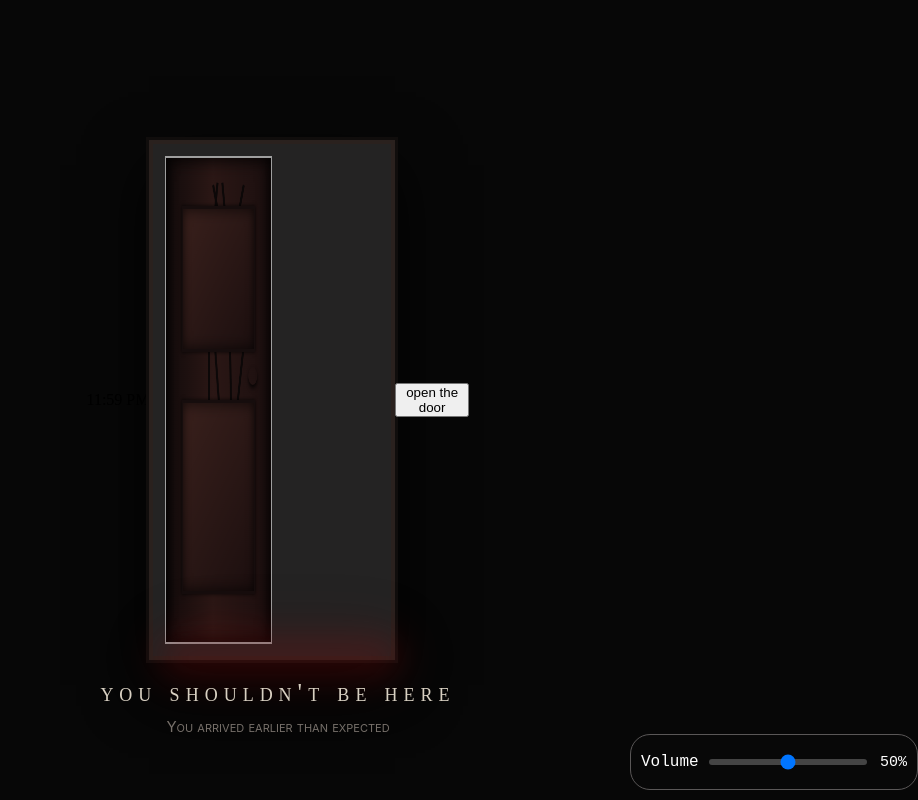
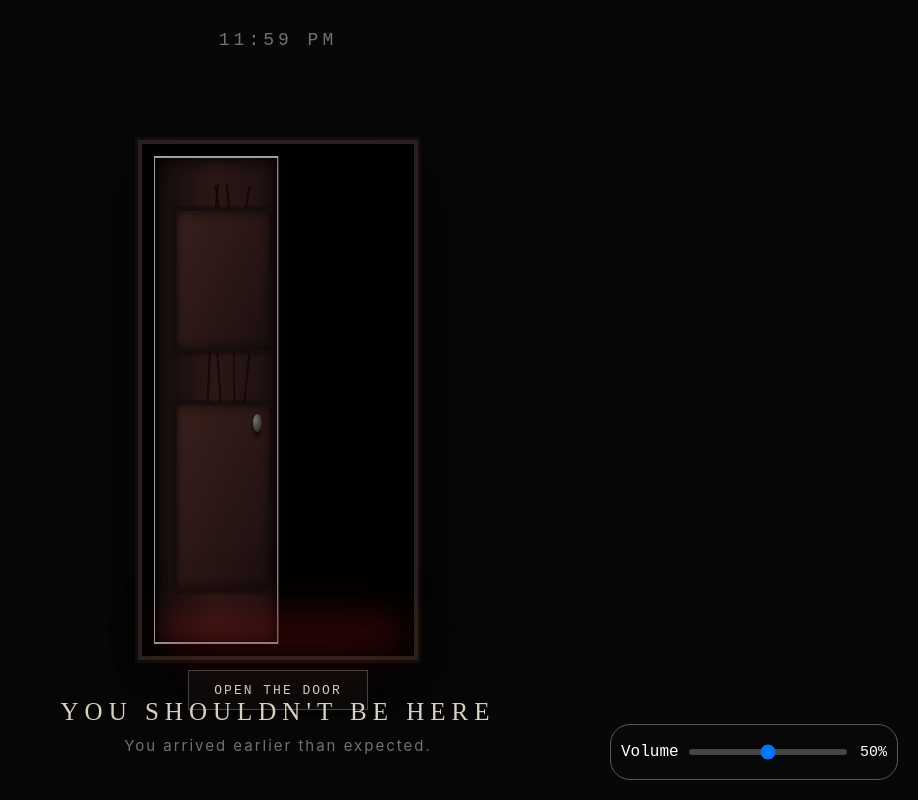
Before and after one commit to XItizmgr/haunted-door, a website built with Vite: page index.html in a window 1280 px wide. Both pictures are taken after a click on the element 634 px from the left and 400 px from the top of the page. Shown: the whole page, without its empty margins (362-1280 px from the left). Built offline with nearby package versions, Linux system fonts and the light colour scheme.

Commit message:
fixied some layout and added flashlight

```diff
--- a/index.html
+++ b/index.html
@@ -2,21 +2,22 @@
 <html lang="en">
   <head>
     <meta charset="UTF-8" />
-    <link rel="icon" type="image/svg+xml" href="/favicon.svg" />
     <meta name="viewport" content="width=device-width, initial-scale=1.0" />
-    <title>haunted-door</title>
+    <title>Haunted Door</title>
   </head>
   <body>
     <div id="app">
       <span class="time">11:59 PM</span>
       <div class="intro-message">
-        <p class="main-msg"> you shouldn't be here</p>
-        <p class="sub-msg"> You arrived earlier than expected</p>
+        <p class="main-msg">YOU SHOULDN'T BE HERE</p>
+        <p class="sub-msg">You arrived earlier than expected.</p>
       </div>
       <div class="door-container">
         <div class="door-frame">
           <div class="red-light"></div>
+
           <div class="door">
+            <!-- SCRATCHES -->
             <div class="scratches s1"></div>
             <div class="scratches s2"></div>
             <div class="scratches s3"></div>
@@ -25,14 +26,19 @@
             <div class="scratches s6"></div>
             <div class="scratches s7"></div>
             <div class="scratches s8"></div>
+
+            <!-- PANELS -->
             <div class="door-panel door-panel-top"></div>
             <div class="door-panel door-panel-bottom"></div>
+
+            <!-- HANDLE -->
             <div class="door-handle">
               <div class="handle"></div>
             </div>
           </div>
         </div>
-        <button class="open-btn">open the door</button>
+
+        <button class="open-btn">OPEN THE DOOR</button>
       </div>
       <div class="audio-container">
         <span class="audio-label">Volume</span>
@@ -41,13 +47,19 @@
       </div>
       <div class="audio">
         <audio id="door-audio">
-          <source src="dragon-studio-opening-door-450444.mp3" />
+          <source src="Scary Door Creak Sound Effect.mp3" />
         </audio>
         <audio id="background-audio" loop>
-          <source src="Loyalty_Freak_Music_-_07_-_A_really_dark_alley(chosic.com).mp3" />
+          <source src="/Loyalty_Freak_Music_-_07_-_A_really_dark_alley(chosic.com).mp3" />
+        </audio>
+        <audio id="clock-audio" loop>
+          <source src="u_mx4xkr2bzy-slow-cinematic-clock-ticking-tension-2-323078.mp3" />
         </audio>
       </div>
       <div class="flashlight"></div>
+      <div class="jumpscare">
+        <img src="/crepppy pic.png" alt="Jumpscare" />
+      </div>
     </div>
     <script type="module" src="/src/main.js"></script>
   </body>
--- a/src/main.js
+++ b/src/main.js
@@ -1,33 +1,70 @@
 import "./style.css";
-const door =  document.querySelector(".door")
-const doorAudio = document.getElementById("door-audio")
+const door = document.querySelector(".door");
+const openButton = document.querySelector(".open-btn");
+const doorAudio = document.querySelector("#door-audio");
+const backgroundAudio = document.querySelector("#background-audio");
+const time = document.querySelector(".time");
+const jumpscare = document.querySelector(".jumpscare");
+const flashlight = document.querySelector(".flashlight");
+const audioController = document.querySelector("#audio-controler");
+const audioValue = document.querySelector("#audio-value");
 
-doorAudio.volume = 0.5
-door.addEventListener("click",()=>{
-   door.classList.toggle("open")
-   doorAudio.play()
-})
+doorAudio.volume = 0.5;
+backgroundAudio.volume = 0.5;
 
-const backgroundAudio = document.querySelector("#background-audio")
+let audioStarted = false;
+
+function startBackgroundAudio() {
+
+  if (audioStarted) return;
+
+  backgroundAudio.play();
+  audioStarted = true;
+}
+let doorOpened = false;
+
+function openDoor() {
+  if (doorOpened) return;
+  doorOpened = true;
+  startBackgroundAudio();
 
 
-let audioStarted = false
-backgroundAudio.volume = 0.5
-document.addEventListener("click",()=>{
-    if(!audioStarted){
-        backgroundAudio.play()
-        audioStarted = true
-    }
-})
+  door.classList.add("open");
+  doorAudio.currentTime = 0;
+  doorAudio.play();
+  setTimeout(() => {
+    time.textContent = "12:00 AM";
+  }, 5000);
 
+  setTimeout(() => {
+    backgroundAudio.pause();
+    jumpscare.classList.add("active");
+  }, 7000);
+}
 
-const audiocontroler = document.querySelector("#audio-controler")
-const audiovalue = document.querySelector("#audio-value")
+door.addEventListener("click", openDoor);
+openButton.addEventListener("click", openDoor);
+document.addEventListener("click", () => {
 
-audiocontroler.addEventListener("input",()=>{
-    const volume  = audiocontroler.value
-    backgroundAudio.volume = volume /100
-    audiovalue.textContent = `${volume}%`
-    backgroundAudio.play()
+  startBackgroundAudio();
 
-})
+});
+
+audioController.addEventListener("input", () => {
+  const volume = Number(audioController.value);
+  backgroundAudio.volume = volume / 100;
+  audioValue.textContent = `${volume}%`;
+
+});
+
+document.addEventListener("mousemove", (event) => {
+  flashlight.style.setProperty(
+    "--mouse-x",
+    `${event.clientX}px`
+  );
+  flashlight.style.setProperty(
+    "--mouse-y",
+    `${event.clientY}px`
+  );
+
+});
--- a/src/style.css
+++ b/src/style.css
@@ -1,102 +1,143 @@
 :root {
   --bg-color: rgb(7, 7, 7);
-
   --color-red-dark: #3d0808;
   --color-red: #7a1010;
   --color-red-glow: #a81717;
-
   --txt-color: #d8d0c2;
   --txt-muted-color: #77706a;
-
   --metal-feel-color: #4c4843;
   --light-metal-color: #777169;
-
-  /* effects */
   --color-shadow: rgba(0, 0, 0, 0.85);
   --color-black-overlay: rgba(0, 0, 0, 0.7);
-
   --heading-font: "Cinzel", serif;
   --font-body: "Inter", sans-serif;
 }
 
 *,
-*::after,
-*::before {
+*::before,
+*::after {
   margin: 0;
   padding: 0;
   box-sizing: border-box;
 }
+
 body {
-  min-width: 100vw;
+  width: 100%;
   min-height: 100vh;
+  overflow: hidden;
   background-color: var(--bg-color);
+  font-family: var(--font-body);
 }
 #app {
+  width: 100%;
   min-height: 100vh;
-  width: 100%;
+
+  position: relative;
+
   display: flex;
+  align-items: center;
   justify-content: center;
-  align-items: center;
-  position: relative;
-  top: 0;
+}
+
+.time {
+  position: absolute;
+  top: 30px;
+  left: 0;
+  right: 0;
+  text-align: center;
+  color: var(--txt-muted-color);
+  font-family: "IBM Plex Mono", monospace;
+  font-size: 18px;
+  letter-spacing: 4px;
+  z-index: 10;
+}
+
+.intro-message {
+  position: absolute;
+  left: 0;
+  right: 0;
+  bottom: 45px;
+  text-align: center;
+  color: var(--txt-color);
+  z-index: 10;
+}
+
+.main-msg {
+  font-family: var(--heading-font);
+  font-size: 25px;
+  letter-spacing: 6px;
+  margin-bottom: 10px;
+}
+
+.sub-msg {
+  color: var(--txt-muted-color);
+  font-size: 15px;
+  letter-spacing: 2px;
 }
 
 .door-container {
   width: 320px;
-  height: 560px;
+  height: 620px;
+  position: relative;
   display: flex;
   align-items: center;
   justify-content: center;
   perspective: 1000px;
 }
+
 .door-frame {
   width: 280px;
   height: 520px;
   padding: 12px;
-  background: #242323;
+  position: relative;
+  background: #000000;
   border: 4px solid #2a211e;
   box-shadow:
     0 0 0 3px #100d0c,
     0 25px 60px rgba(0, 0, 0, 0.9);
 }
+
 .door {
   position: relative;
   width: 100%;
   height: 100%;
-  background: linear-gradient(90deg, #120b0b 0%, #2b1715 45%, #1b0f0f 100%);
+  background: linear-gradient(90deg, #120b0b 0px, #2b1715 120px, #1b0f0f 260px);
   border: 2px solid #9f9f9f;
+  transform-origin: left center;
   transition: transform 5s ease;
-  transform-origin: left center;
   box-shadow:
     inset 8px 0 15px rgba(0, 0, 0, 0.6),
     inset -8px 0 20px rgba(0, 0, 0, 0.7);
 }
+.door.open {
+  transform: rotateY(-70deg);
+}
 
 .door-panel {
   position: absolute;
-  left: 15%;
-  width: 70%;
+  left: 40px;
+  width: 192px;
   border: 3px solid #160d0d;
   background: linear-gradient(135deg, #39201c, #1c0f0f);
   box-shadow:
     inset 0 0 15px rgba(0, 0, 0, 0.7),
     0 0 4px rgba(0, 0, 0, 0.8);
 }
+
 .door-panel-top {
-  top: 10%;
-  height: 30%;
+  top: 50px;
+  height: 145px;
 }
 .door-panel-bottom {
-  bottom: 10%;
-  height: 40%;
+  bottom: 50px;
+  height: 190px;
 }
 .door-handle {
   position: absolute;
-  right: 10%;
-  top: 45%;
+  right: 25px;
+  top: 235px;
   width: 30px;
   height: 60px;
-  transform: translateY(-50%);
   display: flex;
   align-items: center;
   justify-content: center;
@@ -105,68 +146,66 @@ body {
   width: 18px;
   height: 18px;
   border-radius: 50%;
-  background: radial-gradient(circle at 30% 30%, var(--light-metal-color), var(--color-metal) 45%, #181614 100%);
+  background: radial-gradient(circle at 30% 30%, var(--light-metal-color), var(--metal-feel-color) 45%, #181614 100%);
   box-shadow: 0 3px 5px rgba(0, 0, 0, 0.8);
 }
 .scratches {
   position: absolute;
-  left: 35%;
-  top: 30%;
   width: 4px;
-  height: 100px;
   background: #0c0808;
-  /* transform: rotate(12deg); */
+  opacity: 0.8;
 }
 .s1 {
-  left: 70%;
+  left: 180px;
+  top: 150px;
   height: 150px;
   transform: rotate(12deg);
 }
 .s2 {
-  left: 60%;
+  left: 155px;
+  top: 145px;
   height: 105px;
   transform: rotate(-2deg);
 }
 .s3 {
-  left: 47%;
+  left: 125px;
+  top: 155px;
   height: 120px;
   transform: rotate(-8deg);
 }
 .s4 {
-  left: 40%;
+  left: 105px;
+  top: 150px;
   height: 140px;
-  /* transform: rotate(deg); */
+  transform: rotate(5deg);
 }
 .s5 {
-  left: 44%;
+  left: 115px;
+  top: 25px;
   height: 100px;
-  top: 5%;
-  /* background-color: red; */
   transform: rotate(10deg);
 }
 .s6 {
-  left: 52%;
+  left: 135px;
+  top: 25px;
   height: 100px;
-  top: 5%;
-  /* background-color: red; */
   transform: rotate(-20deg);
 }
 .s7 {
-  left: 57%;
+  left: 150px;
+  top: 25px;
   height: 100px;
-  top: 5%;
-  /* background-color: red; */
   transform: rotate(-10deg);
 }
 .s8 {
-  left: 65%;
+  left: 170px;
+  top: 25px;
   height: 100px;
-  top: 5%;
-  /* background-color: red; */
   transform: rotate(20deg);
 }
 .red-light {
   position: absolute;
+  left: 25px;
   bottom: 10px;
   width: 230px;
   height: 25px;
@@ -178,15 +217,32 @@ body {
     0 0 60px var(--color-red-dark);
   z-index: 1;
 }
-.door.open {
-  transform: rotateY(-70deg);
+.open-btn {
+  position: absolute;
+  bottom: 0;
+  width: 180px;
+  height: 40px;
+  border: 1px solid #4a4540;
+  background: #0c0a0a;
+  color: var(--txt-color);
+  font-family: "IBM Plex Mono", monospace;
+  font-size: 13px;
+  letter-spacing: 2px;
+  cursor: pointer;
+  transition: 0.2s ease;
 }
+.open-btn:hover {
+  background: #1c1010;
+  border-color: var(--color-red);
+  color: white;
+}
+
 .audio-container {
   position: absolute;
-  right: 0;
-  bottom: 10px;
-  width: 18rem;
-  height: 3.5rem;
+  right: 20px;
+  bottom: 20px;
+  width: 288px;
+  height: 56px;
   display: flex;
   align-items: center;
   justify-content: center;
@@ -195,6 +251,7 @@ body {
   background-color: #080808;
   border: 1px solid rgb(90, 87, 87);
   border-radius: 20px;
+  z-index: 30;
 }
 .audio-label {
   font-family: "IBM Plex Mono", monospace;
@@ -209,34 +266,57 @@ body {
   text-align: right;
   color: white;
 }
+
 #audio-controler {
   flex: 1;
-  height: 0.35rem;
+  height: 6px;
   appearance: none;
-  -webkit-appearance: none;
   background: #444;
   border-radius: 16px;
   outline: none;
-}
-.intro-message{
-  position: absolute;
-  left: 50%;
-  bottom: 8%;
-  transform: translateX(-50%);
-  text-align: center;
-  color: var(--txt-color);
-  font-family: var(--font-body);
-  z-index: 10;
-  font-variant: small-caps;
-}
-.main-msg{
-  font-family: var(--heading-font);
-  font-size: 25px;
-  letter-spacing: 6px;
-  margin-bottom: 10px;
+  cursor: pointer;
 }
 
-.sub-msg{
-  color: var(--txt-muted-color);
-  font-size: 15px;
+/* .flashlight {
+  position: fixed;
+  inset: 0;
+  pointer-events: none;
+  z-index: 20;
+  background: radial-gradient(circle 140px at var(--mouse-x, 50%) var(--mouse-y, 50%), transparent 0px, rgba(0, 0, 0, 0.15) 50px, rgba(0, 0, 0, 0.75) 100px, rgba(0, 0, 0, 0.96) 160px);
+} */
+
+.jumpscare {
+  position: fixed;
+  inset: 0;
+  width: 100%;
+  height: 100%;
+  display: flex;
+  align-items: center;
+  justify-content: center;
+  background: #000;
+  opacity: 0;
+  pointer-events: none;
+  z-index: 9999;
 }
+.jumpscare img {
+  width: 100%;
+  height: 100%;
+  object-fit: cover;
+}
+.jumpscare.active {
+  opacity: 1;
+  pointer-events: all;
+  animation: jumpscare 0.25s ease;
+}
+
+@keyframes jumpscare {
+  0% {
+    filter: brightness(5);
+  }
+  40% {
+    filter: brightness(1);
+  }
+  100% {
+    filter: brightness(1);
+  }
+}
```
Also changed, not shown: public/crepppy pic.png (added), 3 other files.
